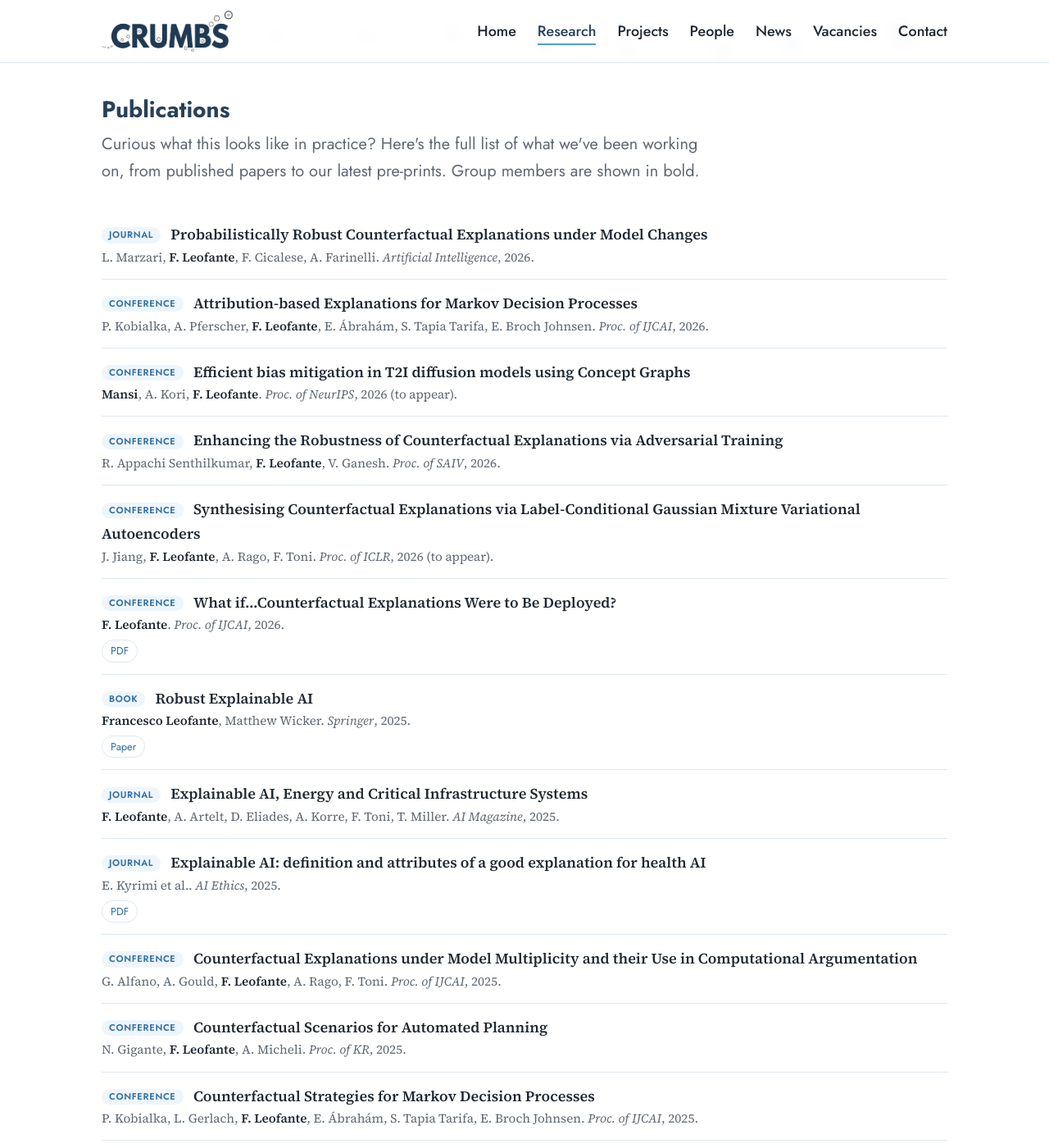
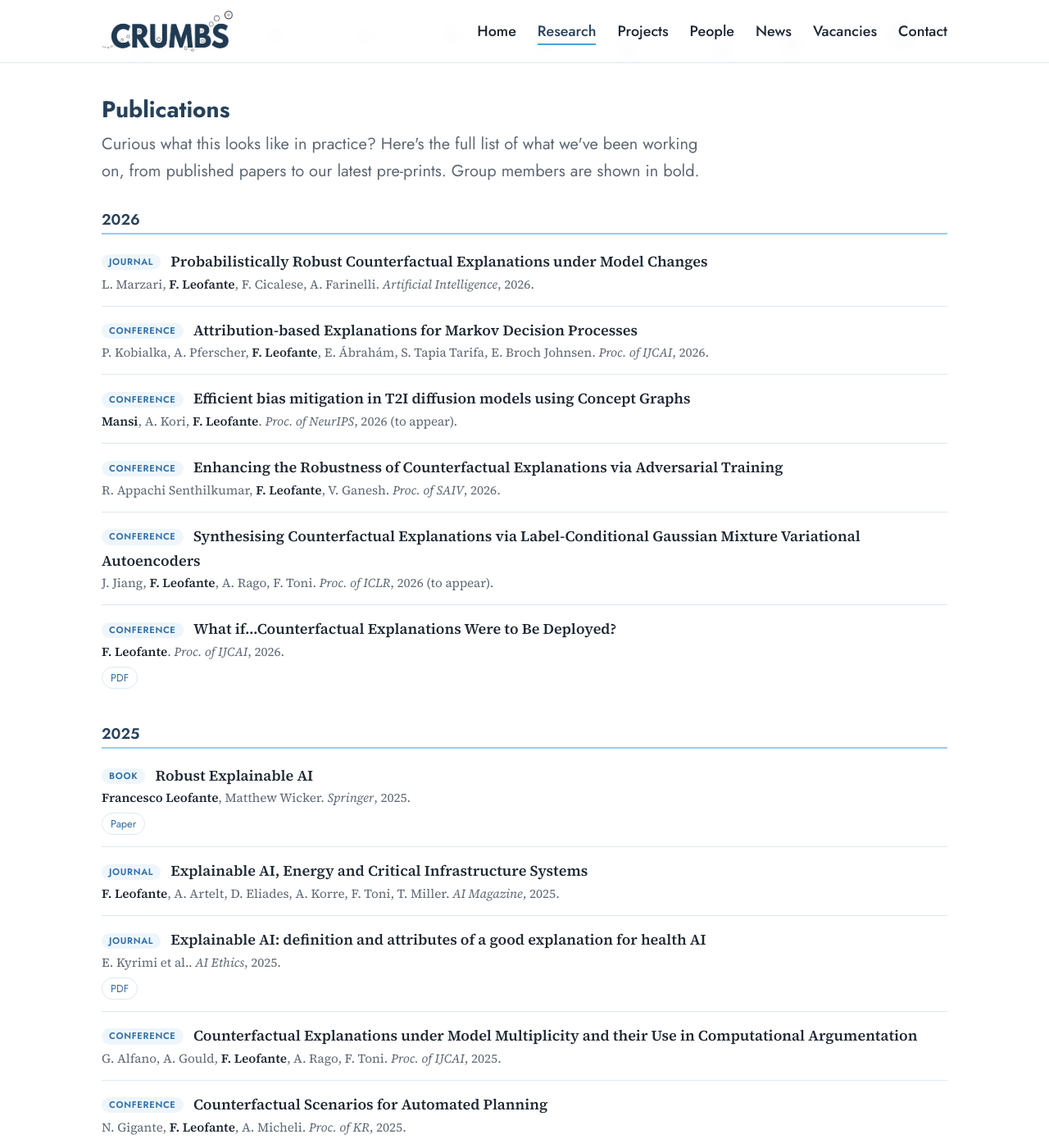
Before and after one commit to andjelatodorovic/the-crumbs-lab.github.io, a Jekyll site: the page built from research.html, in a window 1280 px wide and 1400 px high, scrolled down 688 px. Shown: the whole window at 82% size. Built offline with Jekyll 4.4.1, drawn with Linux system fonts in a browser that asks for light colours; some of the changed text lies outside the part shown.

Commit message:
Changing publication layout. Now divided by year

```diff
--- a/_includes/publications.html
+++ b/_includes/publications.html
@@ -1,6 +1,9 @@
 {% comment %}Generated from _data/publications.yml. See README.md (Publications).{% endcomment %}
+{% assign years = site.data.publications | group_by_exp: "p", "p.year | append: '' | slice: 0, 4" %}
+{% for y in years %}
+<h3 class="pub-year" id="year-{{ y.name }}">{{ y.name }}</h3>
 <ul class="pubs">
-{% for p in site.data.publications %}
+  {% for p in y.items %}
   <li class="pub" id="{{ p.id }}">
     <span class="pub-tag">{{ p.tag }}</span>
     <span class="pub-title">{{ p.title | escape }}</span>
@@ -16,5 +19,6 @@
     </span>
     {% endif %}
   </li>
+  {% endfor %}
+</ul>
 {% endfor %}
-</ul>
--- a/assets/css/style.css
+++ b/assets/css/style.css
@@ -113,6 +113,8 @@ h3{font-size:1.15rem;font-weight:600}
 .pub-links{display:flex;gap:6px;margin-top:6px}
 .pub-links a{font-family:var(--sans);font-size:.8rem;padding:2px 10px;border:1px solid var(--line);border-radius:999px;text-decoration:none}
 .pub-links a:hover{border-color:var(--sky);background:var(--sky-soft)}
+.pub-year{margin:1.6em 0 .2em;padding-bottom:6px;border-bottom:2px solid var(--sky-line)}
+.pub-year:first-of-type{margin-top:.6em}
 
 /* Footer */
 .site-footer{padding:8px 0 32px;font-family:var(--sans);font-size:.9rem;color:var(--muted)}
```
